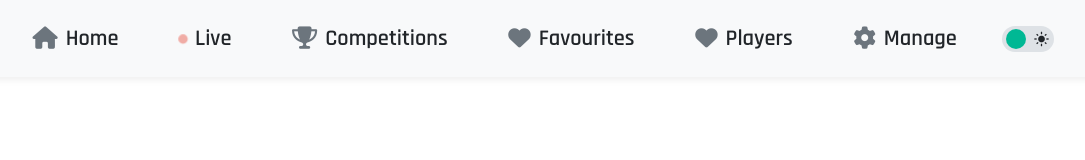
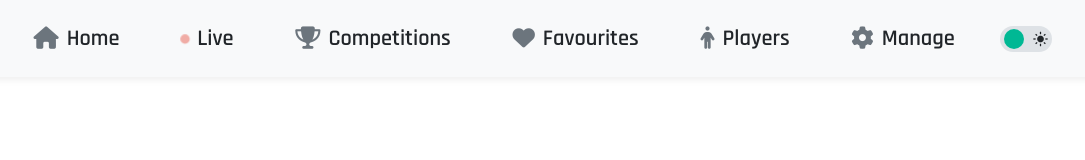
Before and after one commit to Rs1-org/rs1-fit-competition, an Angular app in the folder frontend/: page / in a window 1280 px wide. Shown: the top 160 px of the page, without its empty margins (105-1190 px from the left). Built offline with nearby package versions, Linux system fonts and the light colour scheme.

Commit message:
icon fix

```diff
--- a/frontend/src/app/shared/components/navbar/navbar.html
+++ b/frontend/src/app/shared/components/navbar/navbar.html
@@ -13,7 +13,7 @@
       <i class="fa-solid fa-heart"></i> Favourites
     </div>
     <div class="navbar-text" (click)="openListPlayers()">
-      <i class="fa-solid fa-heart"></i> Players
+      <i class="fa-solid fa-person"></i> Players
     </div>
     <div class="navbar-text manage-wrapper" (click)="openManage()">
       <i class="fa-solid fa-gear" ></i> Manage
```
